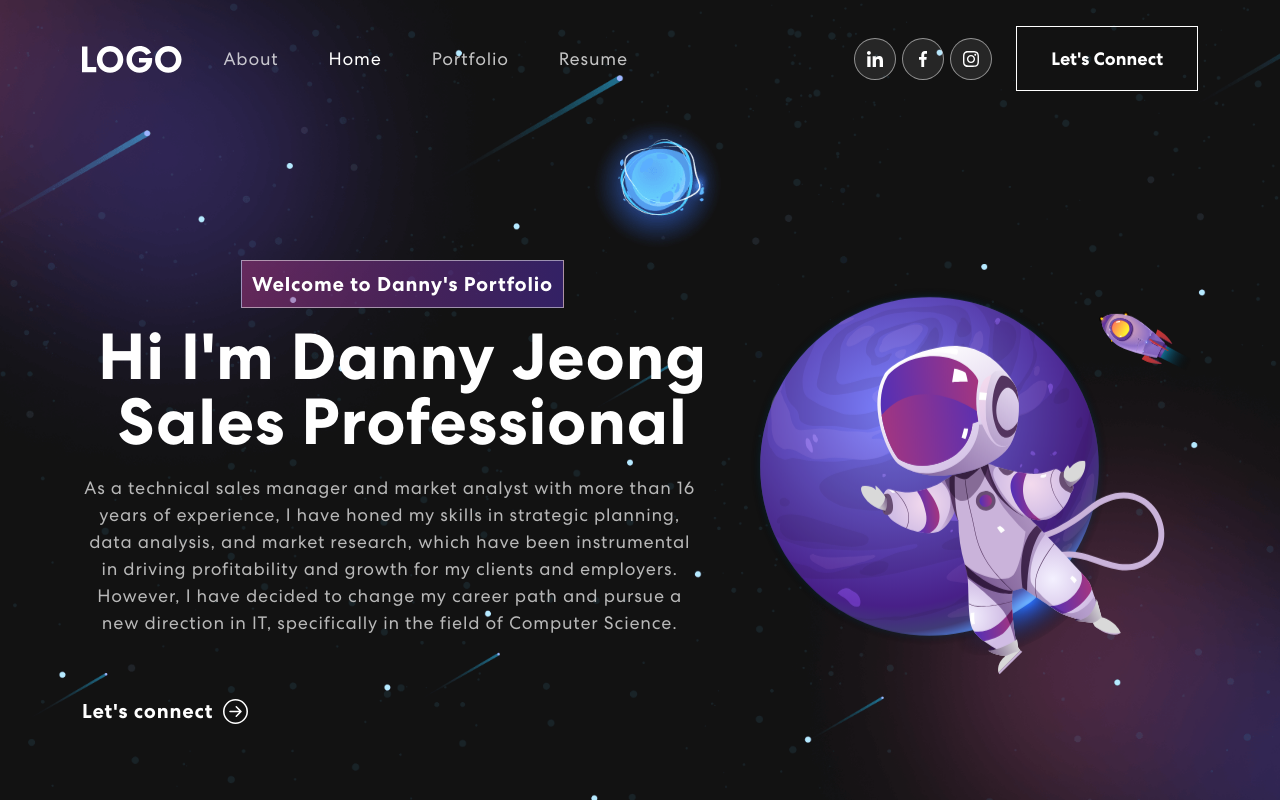
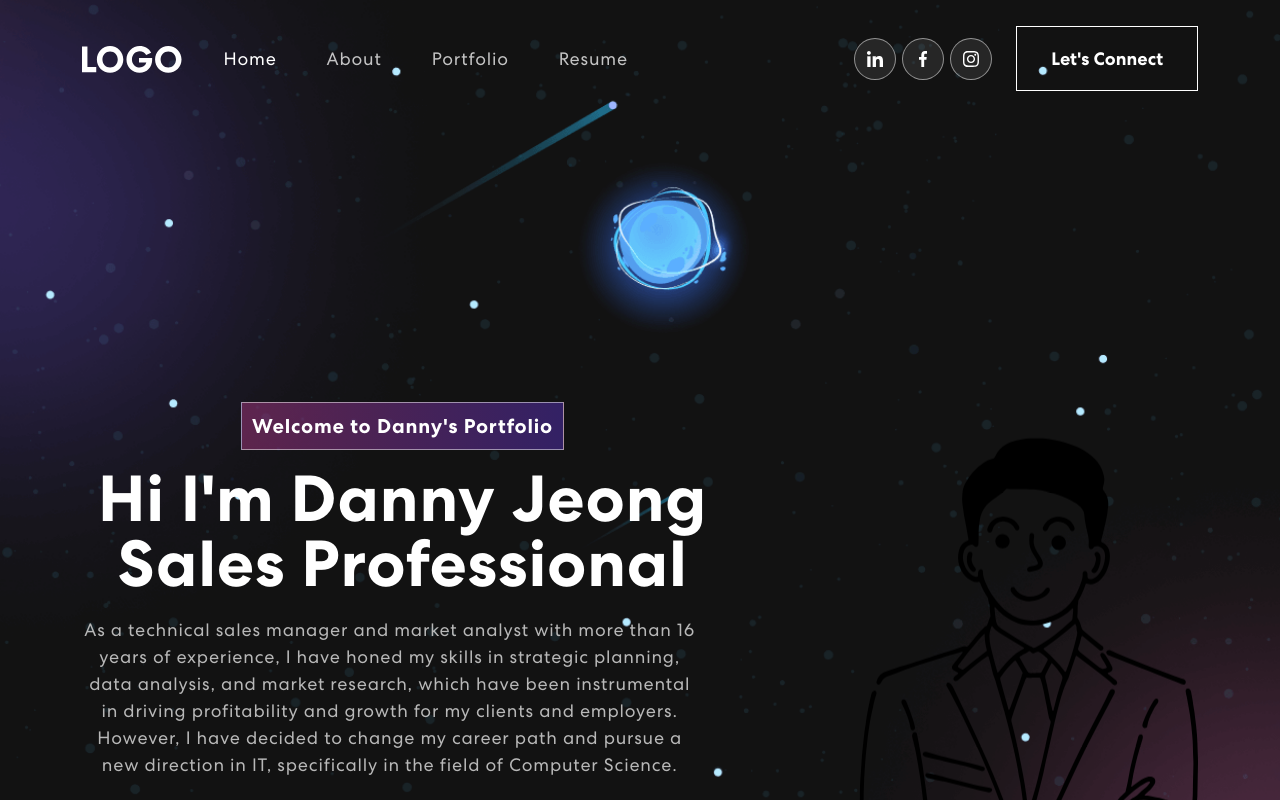
Before and after one commit to jeongdari/Danny_Portfolio, a React (Create React App) app: page / in a window 1280 px wide. Shown: the top 800 px of the page. Built offline with nearby package versions, Linux system fonts and the light colour scheme.

Commit message:
Hero Image Changed, NavBar Menu order changed.

```diff
--- a/package.json
+++ b/package.json
@@ -12,7 +12,7 @@
     "react-bootstrap-icons": "^1.11.3",
     "react-dom": "^18.2.0",
     "react-router-dom": "^6.22.3",
-    "react-scripts": "5.0.1",
+    "react-scripts": "^5.0.1",
     "web-vitals": "^2.1.4"
   },
   "scripts": {
@@ -40,6 +40,7 @@
     ]
   },
   "devDependencies": {
-    "@babel/plugin-proposal-private-property-in-object": "^7.21.11"
+    "@babel/plugin-proposal-private-property-in-object": "^7.21.11",
+    "@svgr/webpack": "^8.1.0"
   }
 }
--- a/src/App.css
+++ b/src/App.css
@@ -289,16 +289,17 @@ nav.navbar .navbar-toggler[aria-expanded="true"] .navbar-toggler-icon {
 }
 .banner img {
   animation: updown 3s linear infinite;
+  transform: rotate(180deg);
 }
 @keyframes updown {
     0% {
-        transform: translateY(-20px);
+        transform: translateY(-20px) rotate(180deg);
     }
     50% {
-        transform: translateY(20px);
+        transform: translateY(20px) rotate(180deg);
     }
     100% {
-        transform: translateY(-20px);
+        transform: translateY(-20px) rotate(180deg);
     }
 }
 .txt-rotate > .wrap {
--- a/src/components/Banner.js
+++ b/src/components/Banner.js
@@ -42,7 +42,7 @@ function Banner () {
 
 
     return (
-        <section className="banner" id="about">
+        <section className="banner" id="home">
             <Container>
                 <Row className = "align-items-center">
                     <Col xs={12} md={6} xl={7}>
--- a/src/components/NavBar.js
+++ b/src/components/NavBar.js
@@ -38,8 +38,8 @@ function NavBar() {
         </Navbar.Toggle>
         <Navbar.Collapse id="basic-navbar-nav">
           <Nav className="me-auto">
+            <Nav.Link href="#home" className={activeLink === 'home' ? 'active navbar-link' : 'navbar-link'} onClick={() => onUpdateActiveLink('home')}>Home</Nav.Link>
             <Nav.Link href="#about" className={activeLink === 'about' ? 'active navbar-link' : 'navbar-link'} onClick={() => onUpdateActiveLink('about')}>About</Nav.Link>
-            <Nav.Link href="#home" className={activeLink === 'home' ? 'active navbar-link' : 'navbar-link'} onClick={() => onUpdateActiveLink('home')}>Home</Nav.Link>
             <Nav.Link href="#portfolio" className={activeLink === 'portfolio' ? 'active navbar-link' : 'navbar-link'} onClick={() => onUpdateActiveLink('portfolio')}>Portfolio</Nav.Link>
             <Nav.Link href="#resume" className={activeLink === 'resume' ? 'active navbar-link' : 'navbar-link'} onClick={() => onUpdateActiveLink('resume')}>Resume</Nav.Link>
           </Nav>
```
Also changed, not shown: src/assets/image/header-img.svg, 1 other file (tests, documents, lock files or other folders).
